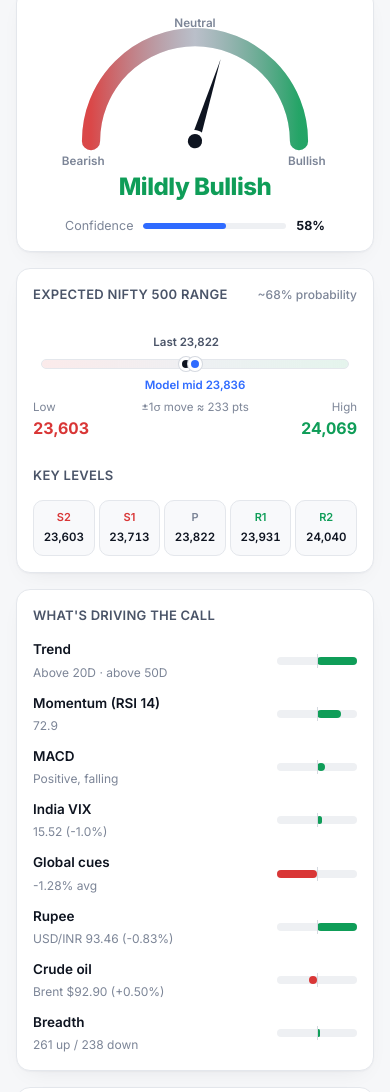
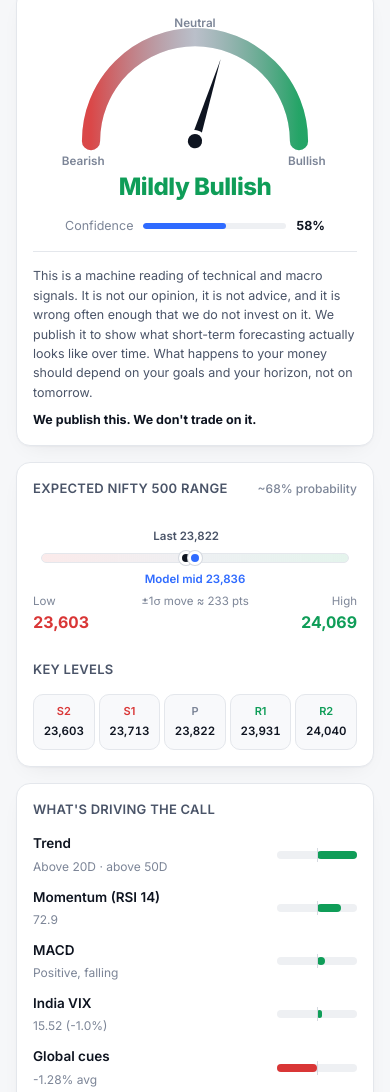
Before and after one commit to inverikacapital/market-matter, a plain HTML site: page index.html in a window 390 px wide. Shown: the part 2578-3670 px from the top of the page. Drawn offline with Linux system fonts and the light colour scheme; animation ran at ten frames a second; a web font is replaced by a local one.

Commit message:
Outlook: new disclaimer, shown right under the gauge on every screen size
Replaces the old line at the bottom of the outlook section, which sat far below
the gauge on phones.

Co-Authored-By: Claude Opus 5.5 <noreply@anthropic.com>

```diff
--- a/assets/styles.css
+++ b/assets/styles.css
@@ -250,6 +250,10 @@ td:first-child { font-weight: 600; }
 .conf .bar { flex: 1; height: 6px; border-radius: 9px; background: var(--bg-2); overflow: hidden; }
 .conf .bar i { display: block; height: 100%; width: 0; border-radius: 9px; background: var(--accent); transition: width 1.4s var(--ease); }
 .conf b { color: var(--ink); font-variant-numeric: tabular-nums; }
+/* outlook disclaimer, kept right under the gauge on every screen size */
+.gauge-note { margin-top: 16px; padding-top: 14px; border-top: 1px solid var(--line); width: 100%; max-width: 340px; text-align: left; }
+.gauge-note p { margin: 0; font-size: 12.5px; line-height: 1.55; color: var(--ink-2); }
+.gauge-note .gauge-note-strong { margin-top: 8px; font-weight: 700; color: var(--ink); }
 
 .range { padding: 6px 0 4px; }
 .range-bar { position: relative; height: 10px; border-radius: 99px; margin: 34px 8px 30px;
--- a/index.html
+++ b/index.html
@@ -31,7 +31,7 @@
   <link rel="preconnect" href="https://fonts.googleapis.com">
   <link rel="preconnect" href="https://fonts.gstatic.com" crossorigin>
   <link href="https://fonts.googleapis.com/css2?family=Inter:wght@400;500;600;700;800&family=Saira+Stencil+One&family=JetBrains+Mono:wght@500;600&display=swap" rel="stylesheet">
-  <link rel="stylesheet" href="assets/styles.css?v=20261112">
+  <link rel="stylesheet" href="assets/styles.css?v=20261117">
   <script>
     try { const t = localStorage.getItem('ms-theme'); if (t) document.documentElement.dataset.theme = t; } catch (e) {}
   </script>
@@ -140,6 +140,10 @@
           <div class="gauge" id="gauge"></div>
           <div class="bias" id="bias">—</div>
           <div class="conf"><span>Confidence</span><div class="bar"><i id="confBar"></i></div><b id="confVal">—</b></div>
+          <div class="gauge-note" role="note" aria-label="About this outlook">
+            <p>This is a machine reading of technical and macro signals. It is not our opinion, it is not advice, and it is wrong often enough that we do not invest on it. We publish it to show what short-term forecasting actually looks like over time. What happens to your money should depend on your goals and your horizon, not on tomorrow.</p>
+            <p class="gauge-note-strong">We publish this. We don't trade on it.</p>
+          </div>
         </article>
         <article class="card reveal" style="--d:1">
           <h3 class="card-title">Expected Nifty 500 range <span class="hint">~68% probability</span></h3>
@@ -159,7 +163,6 @@
         </div>
         <div class="track-list" id="trackList"></div>
       </article>
-      <p class="disclaimer">The outlook is generated automatically from technical and macro signals. It is informational only, not investment advice, and can be wrong. Do your own research or consult a SEBI-registered adviser before trading.</p>
     </section>
 
     <!-- SECTORS -->
```
